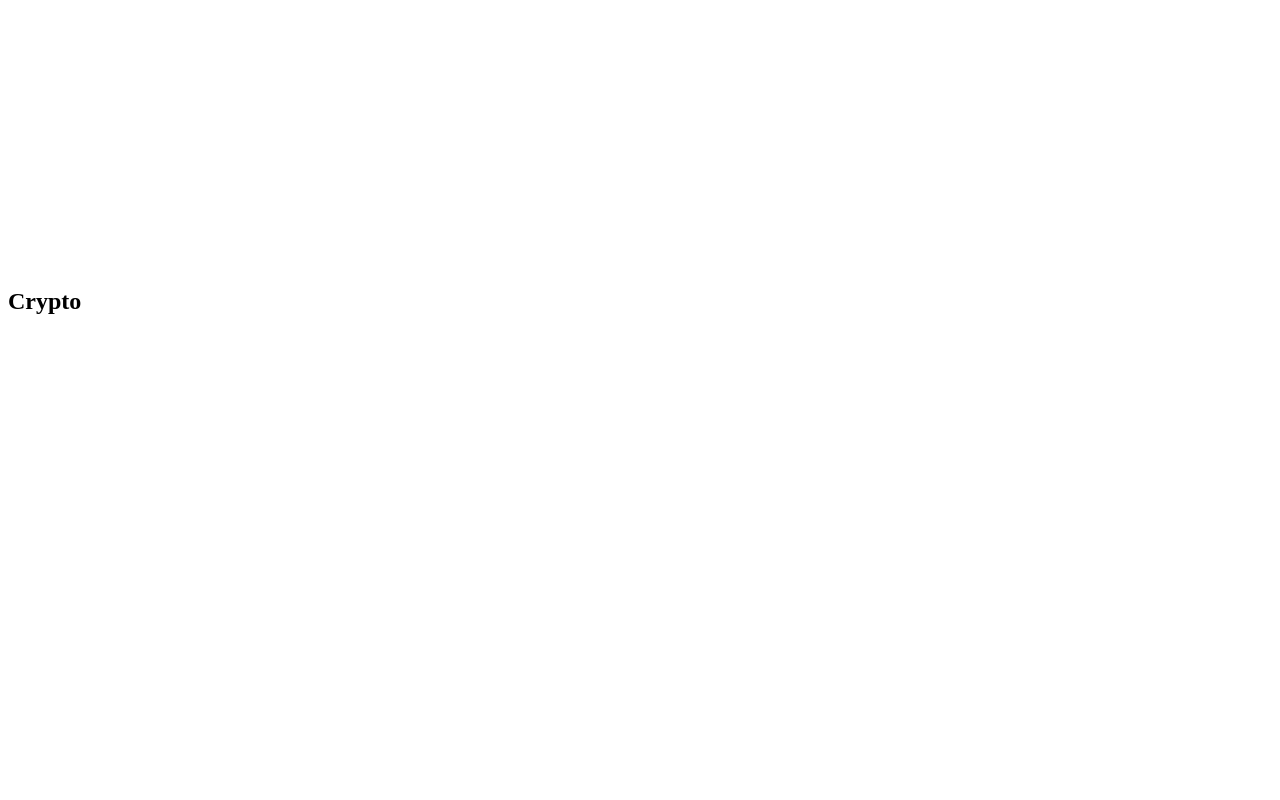
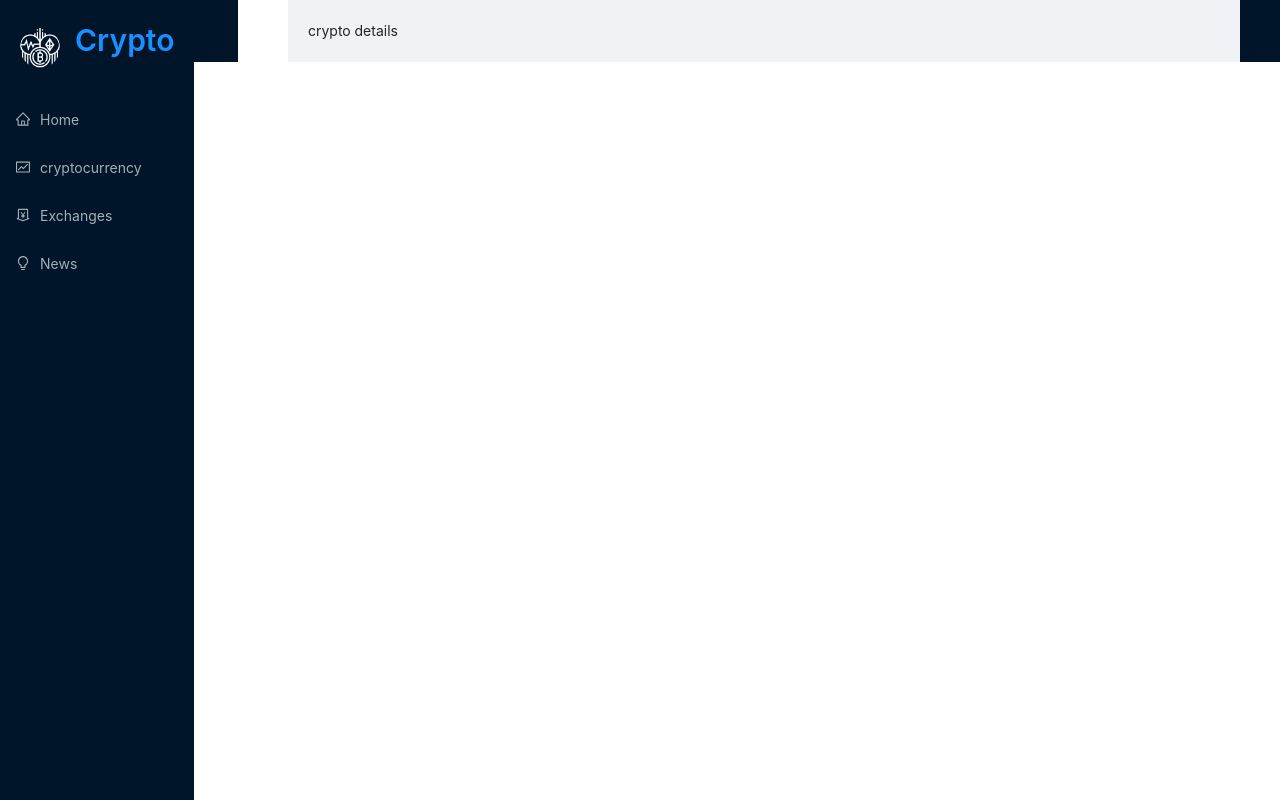
Before and after one commit to yogeshmishra667/crypto-v2-app, a React (Create React App) app: page /crypto/1 in a window 1280 px wide. Built offline with nearby package versions, Linux system fonts and the light colour scheme.

Commit message:
added menu and header of the app

```diff
--- a/src/App.js
+++ b/src/App.js
@@ -1,7 +1,15 @@
 import React from 'react'
 import { Switch, Link, Route } from 'react-router-dom'
 import { Typography, Layout, Space } from 'antd'
-import { Navbar } from './components'
+import {
+    Navbar,
+    Cryptocurrencies,
+    CryptoDetails,
+    News,
+    Homepage,
+    Exchanges,
+} from './components'
+import './app.css'
 
 const App = () => {
     return (
@@ -9,7 +17,29 @@ const App = () => {
             <div className="navbar">
                 <Navbar />
             </div>
-            <div className="main"></div>
+            <div className="main">
+                <Layout>
+                    <div className="routes">
+                        <Switch>
+                            <Route exact path="/">
+                                <Homepage />
+                            </Route>
+                            <Route exact path="/exchanges">
+                                <Exchanges />
+                            </Route>
+                            <Route exact path="/cryptocurrencies">
+                                <Cryptocurrencies />
+                            </Route>
+                            <Route exact path="/crypto/:coinId">
+                                <CryptoDetails />
+                            </Route>
+                            <Route exact path="/news">
+                                <News />
+                            </Route>
+                        </Switch>
+                    </div>
+                </Layout>
+            </div>
             <div className="footer"></div>
         </div>
     )
--- /dev/null
+++ b/src/app.css
@@ -0,0 +1,408 @@
+:root {
+  --text-primary: #000;
+  --bgPrimary: #fff;
+  --bgSecondary: #F9F9F9;
+  --pink: #0071bd;
+  --light-blue: #e6f7ff;
+  --border: #d9d9d9;
+}
+
+* {
+  margin: 0;
+  padding: 0;
+  box-sizing: border-box;
+}
+
+a:hover {
+  color: var(--pink) !important;
+}
+
+.app {
+  display: flex;
+  overflow: hidden;
+}
+
+.navbar {
+  flex: 0.2;
+  background-color: rgb(0, 21, 41);
+}
+
+.main {
+  flex: 0.8;
+  width: 100%;
+
+}
+
+.routes {
+  padding: 20px;
+}
+
+.nav-container {
+  position: fixed;
+  left: 0;
+  margin: 10px;
+  height: 100vh;
+  margin: 0px;
+  background-color: rgb(0, 21, 41);
+}
+
+.logo-container {
+  background-color: #001529;
+  display: flex;
+  padding: 20px;
+  align-items: center;
+  width: 100%;
+}
+
+.logo {
+  margin: 0 0 0 15px;
+}
+
+.logo a {
+  color: white;
+}
+
+.menu-control-container {
+  display: none !important;
+  position: absolute !important;
+  right: 10px !important;
+  top: 25px !important;
+  font-size: 1.2rem !important;
+  background-color: var(--bgSecondary) !important;
+  border: none !important;
+}
+
+.loader {
+  height: 81vh;
+  display: flex;
+  justify-content: center;
+  align-items: center;
+}
+
+@media screen and (max-width:1300px) {
+  .main {
+    margin-left: 50px;
+  }
+}
+
+@media screen and (max-width:1170px) {
+  .main {
+    margin-left: 50px;
+  }
+}
+
+@media screen and (max-width:1000px) {
+  .main {
+    margin-left: 100px;
+  }
+}
+
+@media screen and (max-width:800px) {
+  .app {
+    flex-direction: column;
+    overflow: hidden;
+  }
+
+  .navbar {
+    flex: 1;
+  }
+
+  .main {
+    flex: 1;
+    margin-top: 90px;
+    margin-left: 0px;
+    margin-right: 10px;
+  }
+
+  .nav-container {
+    height: 8vh;
+    position: fixed;
+    width: 100%;
+    z-index: 100;
+    background-color: var(--bgSecondary);
+  }
+
+  .menu-control-container {
+    display: block !important;
+  }
+
+  .ant-menu {
+    position: absolute;
+    right: 0px;
+  }
+
+  .home-title {
+    font-size: 1.4rem !important;
+  }
+
+  .show-more {
+    font-size: 1.3rem !important;
+  }
+}
+
+.coin-detail-container {
+  margin: 30px;
+}
+
+.coin-heading-container {
+  display: flex;
+  justify-content: center;
+  align-items: center;
+  flex-direction: column;
+  border-bottom: 1px solid var(--border);
+  padding-top: 20px;
+  padding-bottom: 20px;
+  gap: 10px;
+}
+
+.coin-heading-container .coin-name {
+  font-weight: 900;
+  color: var(--pink);
+}
+
+.coin-heading-container p {
+  font-size: 1rem;
+  opacity: 0.9;
+  margin-bottom: 20px;
+}
+
+.stats-container {
+  display: flex;
+  justify-content: space-between;
+  align-items: center;
+  gap: 40px;
+}
+
+.stats-container h2 {
+  font-weight: 700;
+  font-size: 1.4rem;
+  margin-top: 20px;
+  color: var(--pink);
+}
+
+.coin-details-heading {
+  font-weight: 700 !important;
+  margin-top: 20px !important;
+  color: var(--pink) !important;
+}
+
+.coin-stats {
+  display: flex;
+  justify-content: space-between;
+  border-bottom: 1px solid var(--border);
+  font-size: 1rem;
+  opacity: 0.9;
+  padding: 20px;
+
+}
+
+.coin-stats-name {
+  display: flex;
+  gap: 10px;
+  font-size: 1rem;
+}
+
+.stats {
+  font-weight: 800;
+}
+
+.coin-value-statistics-heading p {
+  font-size: 1rem;
+  opacity: 0.9;
+}
+
+.coin-desc-link {
+  display: flex;
+  gap: 40px;
+  margin-top: 40px;
+  padding-top: 20px;
+}
+
+.coin-desc-link h2 {
+  font-weight: 700;
+  color: var(--pink);
+}
+
+.coin-desc-link p {
+  font-size: 1rem;
+  opacity: 0.9;
+}
+
+.coin-desc-link a {
+  color: var(--pink);
+}
+
+.coin-desc-link h3 {
+  font-weight: 700;
+}
+
+.coin-desc {
+  flex: 0.5;
+}
+
+.coin-links {
+  padding: 0px 20px;
+  flex: 0.5;
+}
+
+.coin-link {
+  display: flex;
+  justify-content: space-between;
+  align-items: center;
+  border-bottom: 1px solid var(--border);
+  padding: 20px;
+}
+
+.link-name {
+  text-transform: capitalize;
+  font-size: 1rem;
+}
+
+.coin-link a {
+  color: var(--pink);
+  font-weight: 700;
+  font-size: 1rem;
+}
+
+.coin-link:hover,
+.coin-stats:hover {
+  background-color: var(--bgSecondary);
+}
+
+@media screen and (max-width:1000px) {
+  .stats-container {
+    flex-direction: column;
+  }
+
+  .coin-desc-link {
+    flex-direction: column;
+  }
+
+  .stats-container h2 {
+    margin-top: 0px;
+  }
+}
+
+@media screen and (max-width: 500px) {
+  .coin-links {
+    padding: 0px;
+  }
+
+  .coin-detail-container {
+    margin: 0;
+  }
+}
+
+@media screen and (max-width: 500px) {
+  .heading {
+    margin-top: 20px;
+  }
+}
+
+.select-news {
+  width: 180px;
+}
+
+.news-card {
+  min-height: 300px !important;
+}
+
+.news-image-container {
+  display: flex !important;
+  justify-content: space-between !important;
+}
+
+.news-title {
+  width: 70%;
+}
+
+.news-image-container .img {
+  width: 100px;
+  height: 100px;
+}
+
+.news-card p {
+  color: black;
+  margin: 10px 0px !important;
+}
+
+.provider-container {
+  display: flex;
+  justify-content: space-between;
+}
+
+.provider-name {
+  margin-left: 10px;
+}
+
+.chart-header {
+  display: flex;
+  justify-content: space-between;
+  gap: 50px;
+  color: #0071bd;
+}
+
+.chart-title {
+  color: #0071bd !important;
+}
+
+.price-container {
+  display: flex !important;
+  gap: 20px !important;
+  align-items: center !important;
+  flex-wrap: wrap !important;
+}
+
+.price-change {
+  font-weight: 900 !important;
+}
+
+.current-price {
+  margin-top: 0px !important;
+  font-weight: 900 !important;
+}
+
+.home-heading-container {
+  display: flex;
+  justify-content: space-between;
+  align-items: center;
+  margin-top: 40px;
+}
+
+.show-more {
+  margin-top: 0px !important;
+}
+
+.exchange-image {
+  margin: 0px 10px !important;
+}
+
+.search-crypto {
+  margin: 20px auto 30px auto;
+  width: 250px;
+}
+
+.crypto-card-container {
+  min-height: 65vh !important;
+}
+
+.crypto-card {
+  min-width: 250px;
+}
+
+.crypto-card .crypto-image {
+  width: 35px;
+}
+
+.select-timeperiod {
+  width: 200px !important;
+  margin-top: 20px !important;
+}
+
+.footer {
+  background-color: #001529;
+  display: flex;
+  flex-direction: column;
+  padding: 20px;
+  align-items: center;
+}
--- /dev/null
+++ b/src/components/CryptoDetails.jsx
@@ -0,0 +1,7 @@
+import React from 'react'
+
+const CryptoDetails = () => {
+    return <div>crypto details</div>
+}
+
+export default CryptoDetails
--- /dev/null
+++ b/src/components/Cryptocurrencies.jsx
@@ -0,0 +1,7 @@
+import React from 'react'
+
+const Cryptocurrencies = () => {
+    return <div>crypto</div>
+}
+
+export default Cryptocurrencies
--- /dev/null
+++ b/src/components/Exchanges.jsx
@@ -0,0 +1,7 @@
+import React from 'react'
+
+const Exchanges = () => {
+    return <div>exchanges</div>
+}
+
+export default Exchanges
--- /dev/null
+++ b/src/components/Homepage.jsx
@@ -0,0 +1,7 @@
+import React from 'react'
+
+const Homepage = () => {
+    return <div>home</div>
+}
+
+export default Homepage
--- a/src/components/Navbar.jsx
+++ b/src/components/Navbar.jsx
@@ -15,9 +15,23 @@ const Navbar = () => {
             <div className="logo-container">
                 <Avatar size="large" src={icon} />
                 <Typography.Title level={2} className="logo">
-                    Crypto
+                    <Link to="/">Crypto</Link>
                 </Typography.Title>
             </div>
+            <Menu theme="dark">
+                <Menu.Item icon={<HomeOutlined />}>
+                    <Link to="/">Home</Link>
+                </Menu.Item>
+                <Menu.Item icon={<FundOutlined />}>
+                    <Link to="/cryptocurrencies">cryptocurrency</Link>
+                </Menu.Item>
+                <Menu.Item icon={<MoneyCollectOutlined />}>
+                    <Link to="/exchanges">Exchanges</Link>
+                </Menu.Item>
+                <Menu.Item icon={<BulbOutlined />}>
+                    <Link to="/news">News</Link>
+                </Menu.Item>
+            </Menu>
         </div>
     )
 }
--- /dev/null
+++ b/src/components/News.jsx
@@ -0,0 +1,7 @@
+import React from 'react'
+
+const News = () => {
+    return <div>news</div>
+}
+
+export default News
--- a/src/components/index.js
+++ b/src/components/index.js
@@ -1,2 +1,7 @@
 //we create like this because when we import one or two line code then the old way is good but when we import too much code then this way is best
 export { default as Navbar } from './Navbar'
+export { default as Cryptocurrencies } from './Cryptocurrencies'
+export { default as CryptoDetails } from './CryptoDetails'
+export { default as Exchanges } from './Exchanges'
+export { default as News } from './News'
+export { default as Homepage } from './Homepage'
--- a/src/index.js
+++ b/src/index.js
@@ -1,11 +1,14 @@
-import React from 'react';
-import ReactDOM from 'react-dom';
-import App from './App';
-
+import React from 'react'
+import ReactDOM from 'react-dom'
+import { BrowserRouter as Router } from 'react-router-dom'
+import App from './App'
+import 'antd/dist/antd.css'
 
 ReactDOM.render(
-  <React.StrictMode>
-    <App />
-  </React.StrictMode>,
-  document.getElementById('root')
-);
+    <React.StrictMode>
+        <Router>
+            <App />
+        </Router>
+    </React.StrictMode>,
+    document.getElementById('root')
+)
```
